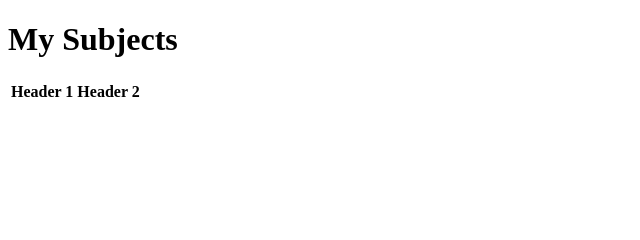
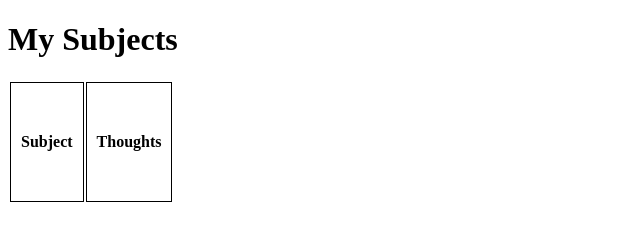
Before and after one commit to RonanPJaniola/Vevveve, a plain HTML site: page index.html in a window 1280 px wide. Shown: the whole page, without its empty margins (0-640 px from the left). Drawn offline with Linux system fonts and the light colour scheme.

Commit message:
Update index.html

```diff
--- a/index.html
+++ b/index.html
@@ -12,8 +12,8 @@
 	      <h1>My Subjects</h1>
 		  <table>
 			      <tr>
-				     <th>Header 1</th>
-				     <th>Header 2</th>
+				     <th rowspan="2" style = "border: 1px solid black; padding: 50px 10px;">Subject</th>
+				     <th colspan="2" style = "border: 1px solid black; padding: 50px 10px;">Thoughts</th>
 			      </tr>
 		   </table>
 	 </body>
```
